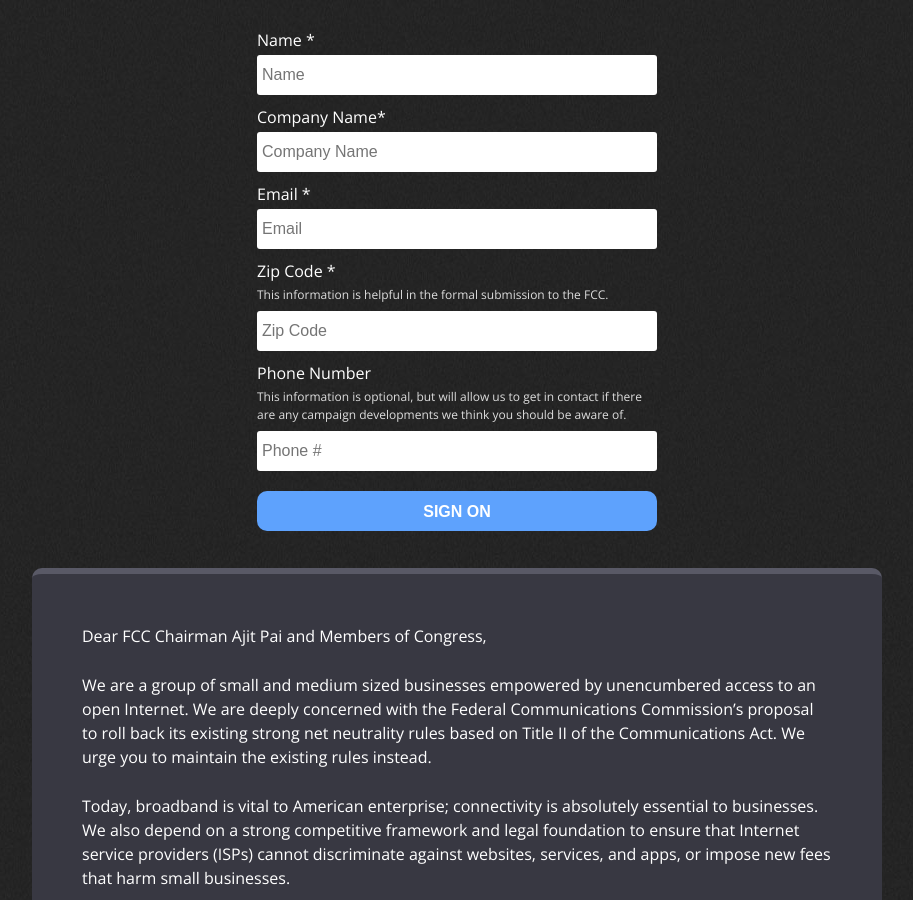
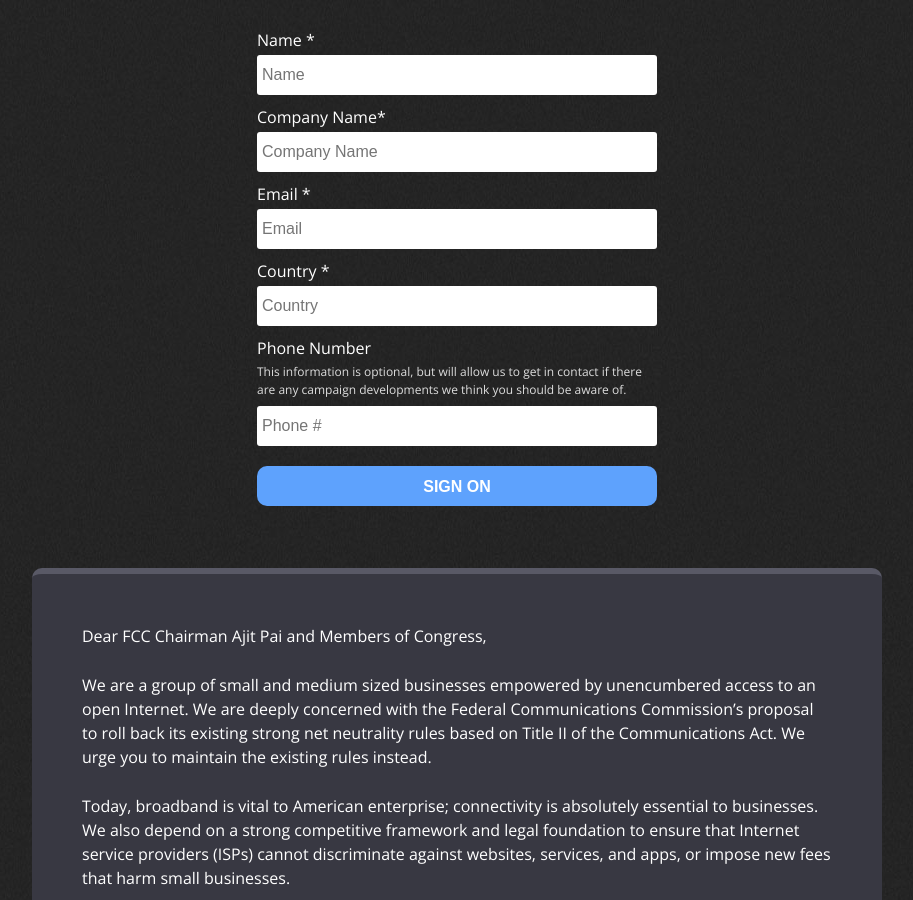
Before and after one commit to fightforthefuture/theworldfornetneutrality.com, a Jekyll site: the page built from index.md, in a window 1280 px wide and 900 px high, scrolled down 632 px. Shown: the whole window, without its empty margins (183-1096 px from the left). Built offline with Jekyll 4.4.1, drawn with Linux system fonts in a browser that asks for light colours.

Commit message:
Change zip code to country field

```diff
--- a/index.md
+++ b/index.md
@@ -140,9 +140,8 @@
 		<input id='email' type="email" name="member[email]" placeholder="Email" title="Email" required>
 	</div>
 	<div>
-		<label for="member[postcode]">Zip Code <span>*</span></label>
-		<p>This information is helpful in the formal submission to the FCC.</p>
-		<input id="postcode" type="text" name="member[postcode]" placeholder="Zip Code" title="Postcode" required>
+		<label for="member[country]">Country <span>*</span></label>
+		<input id="country" type="text" name="member[country]" placeholder="Country" title="Country" required>
 	</div>
 	<div>
 		<label for="phone_number">Phone Number</label>
```
